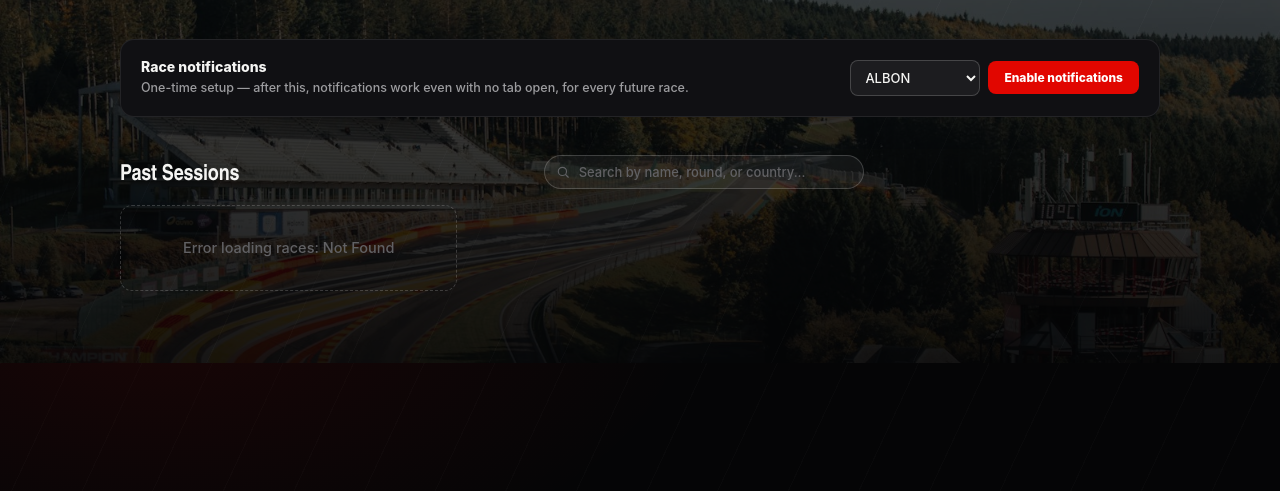
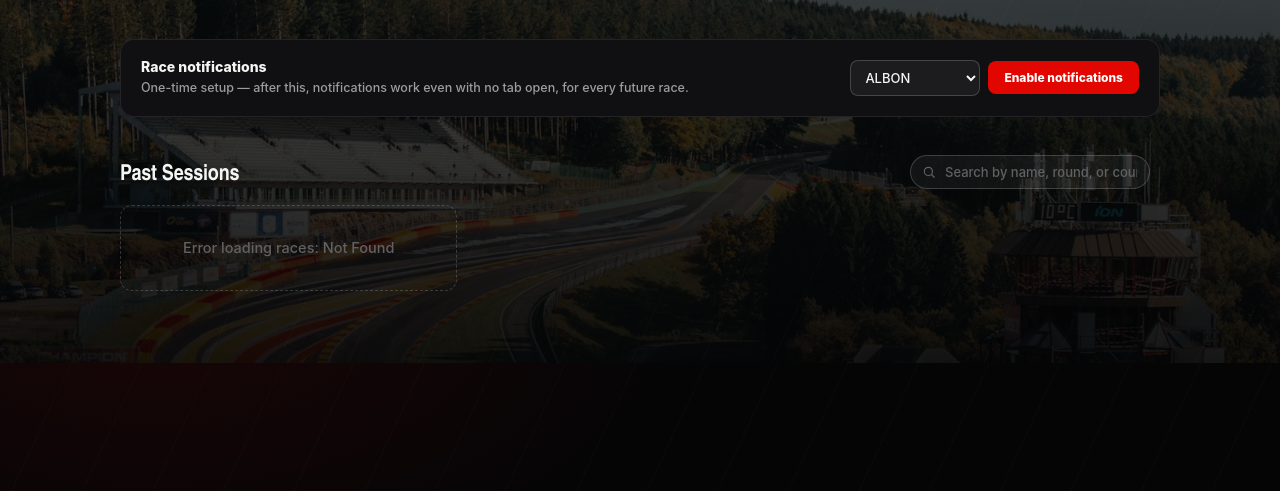
Before and after one commit to Jiani-lab/f1-race-analysis, a plain HTML site: page frontend/home.html in a window 1280 px wide. Shown: the part 255-746 px from the top of the page. Drawn offline with Linux system fonts and the light colour scheme; no server answers.

Commit message:
Move Past Sessions search box to the right, grouped with year tabs
It was landing in the middle of the section header (the natural result of
three flex children under justify-content: space-between). Wrapped search
+ year tabs into one right-aligned group so the header reads as
title-left / controls-right instead.

Co-Authored-By: Claude Sonnet 5 <noreply@anthropic.com>

```diff
--- a/frontend/home.html
+++ b/frontend/home.html
@@ -162,8 +162,9 @@
   .section-head { display: flex; align-items: flex-end; justify-content: space-between; gap: 16px; flex-wrap: wrap; margin: 38px 0 16px; }
   .section-head h2 { font: 800 clamp(19px, 2.6vw, 22px)/1.2 var(--sans-display); letter-spacing: -0.01em; margin: 0; }
   .section-head .count { font: 600 13px var(--sans); color: var(--ink-faint); margin-left: 8px; }
+  .section-head-controls { display: flex; align-items: center; gap: 10px; flex-wrap: wrap; justify-content: flex-end; margin-left: auto; }
 
-  .search-row { position: relative; flex: 1 1 220px; max-width: 320px; }
+  .search-row { position: relative; flex: 0 1 240px; }
   .search-icon { position: absolute; left: 12px; top: 50%; transform: translateY(-50%); color: var(--ink-faint); pointer-events: none; }
   .search-row input { width: 100%; background: rgba(255,255,255,0.05); border: 1px solid var(--hairline-strong); color: var(--ink); padding: 8px 12px 8px 34px; border-radius: 20px; font: 500 13px var(--sans); }
   .search-row input::placeholder { color: var(--ink-faint); }
@@ -281,11 +282,13 @@
 
   <div class="section-head">
     <div><h2 style="display:inline">Past Sessions</h2><span class="count" id="session-count"></span></div>
-    <div class="search-row">
-      <svg class="search-icon" width="14" height="14" viewBox="0 0 24 24" fill="none" xmlns="http://www.w3.org/2000/svg" aria-hidden="true"><circle cx="11" cy="11" r="7" stroke="currentColor" stroke-width="2"/><path d="M21 21l-4.3-4.3" stroke="currentColor" stroke-width="2" stroke-linecap="round"/></svg>
-      <input type="text" id="race-search" placeholder="Search by name, round, or country...">
+    <div class="section-head-controls">
+      <div class="search-row">
+        <svg class="search-icon" width="14" height="14" viewBox="0 0 24 24" fill="none" xmlns="http://www.w3.org/2000/svg" aria-hidden="true"><circle cx="11" cy="11" r="7" stroke="currentColor" stroke-width="2"/><path d="M21 21l-4.3-4.3" stroke="currentColor" stroke-width="2" stroke-linecap="round"/></svg>
+        <input type="text" id="race-search" placeholder="Search by name, round, or country...">
+      </div>
+      <div class="year-tabs" id="year-tabs"></div>
     </div>
-    <div class="year-tabs" id="year-tabs"></div>
   </div>
   <div class="race-grid" id="race-grid">
     <div class="empty-state">Loading races...</div>
```
